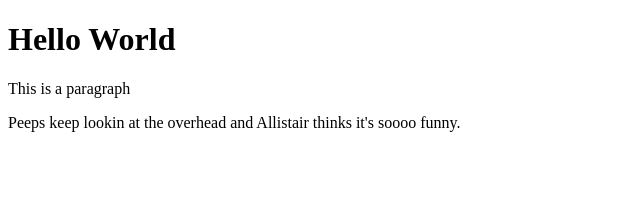
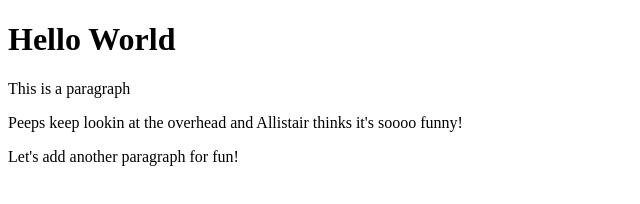
Before and after one commit to isolatedhowl/comp1950, a plain HTML site: page index.html in a window 1280 px wide. Shown: the whole page, without its empty margins (0-640 px from the left). Drawn offline with Linux system fonts and the light colour scheme.

Commit message:
Update index.html
Added paragraphs & changed title.

```diff
--- a/index.html
+++ b/index.html
@@ -1,11 +1,12 @@
 <!DOCTYPE html>
 <html>
 <head>
-	<title>Helloooo</title>
+	<title>Changin the title yo!</title>
 </head>
 <body>
 	<h1>Hello World</h1>
 	<p>This is a paragraph</p>
-	<p>Peeps keep lookin at the overhead and Allistair thinks it's soooo funny.</p>
+	<p>Peeps keep lookin at the overhead and Allistair thinks it's soooo funny!</p>
+	<p>Let's add another paragraph for fun!</p>
 </body>
 </html>
```
